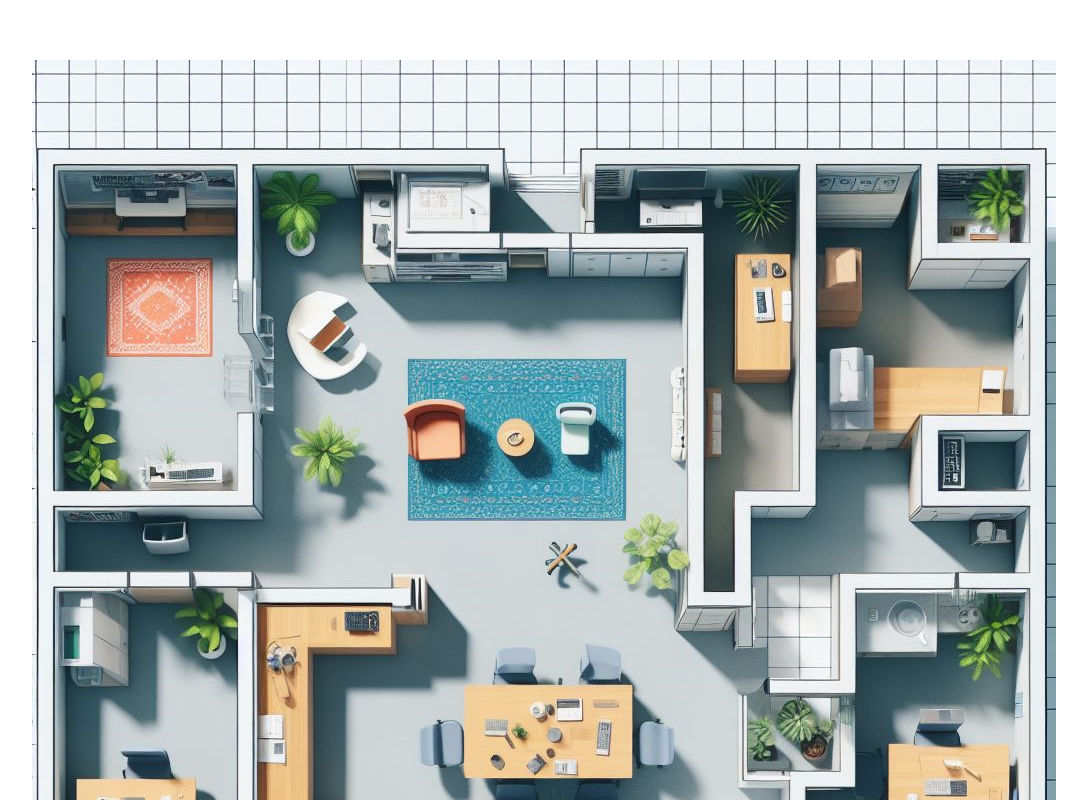
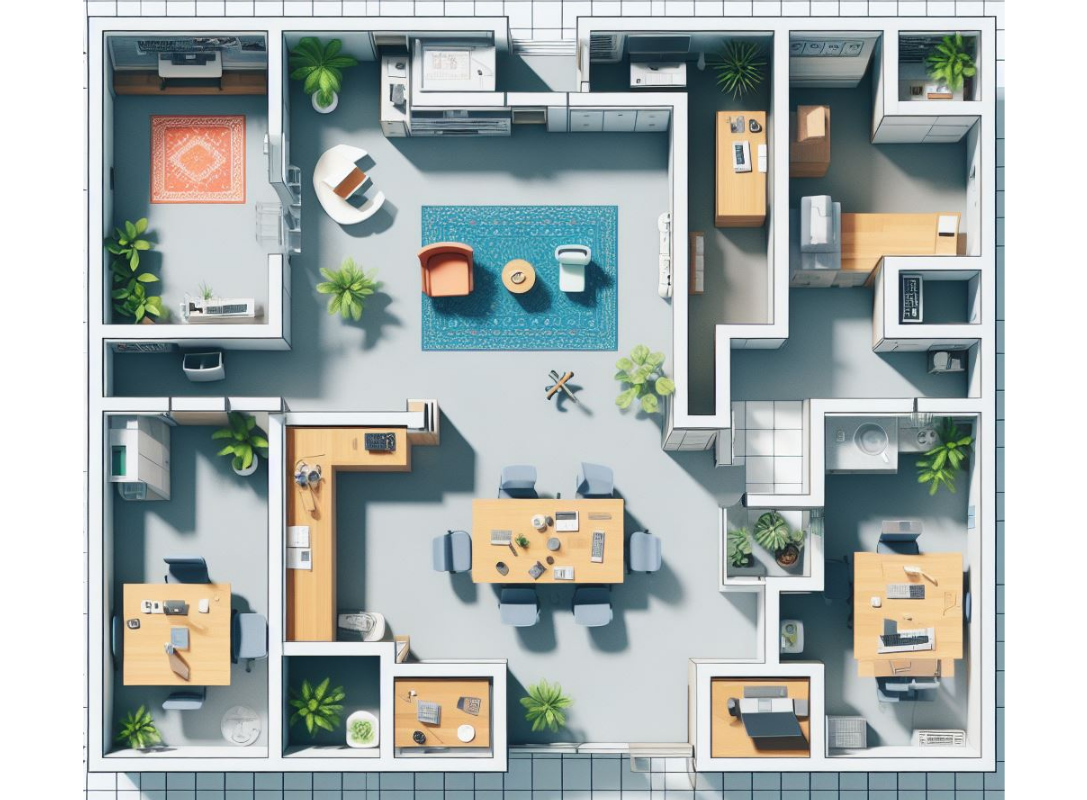
Before and after one commit to KristenBelkadiEpsi/escape-game, a Vue app: page / in a window 1280 px wide. Shown: the top 800 px of the page, without its empty margins (82-1169 px from the left). Built offline with nearby package versions, Linux system fonts and the light colour scheme.

Commit message:
feat(homePage): Setup

```diff
--- a/src/App.vue
+++ b/src/App.vue
@@ -1,6 +1,12 @@
 <template>
-    <img alt="menu de l'escape game" class="test" src="./assets/menu.jpg" />
-  <v-icon size="large" color="green-darken-2" icon="mdi-information" />
+  <div id="app">
+    <div class="center-container">
+      <div class="image-container">
+        <img alt="menu de l'escape game" src="./assets/menu.jpg" />
+      </div>
+    </div>
+    <v-icon size="large" color="green-darken-2" icon="mdi-information" />
+  </div>
 </template>
 
 <script>
@@ -12,11 +18,26 @@ export default {
 
 <style>
 #app {
-  font-family: Avenir, Helvetica, Arial, sans-serif;
-  -webkit-font-smoothing: antialiased;
-  -moz-osx-font-smoothing: grayscale;
+  display: flex;
+  justify-content: center;
+  align-items: center;
+  height: 100vh;
+  overflow: hidden;
+}
+
+.center-container {
   text-align: center;
-  color: #2c3e50;
-  margin-top: 60px;
+}
+
+.image-container {
+  max-width: 100%;
+  max-height: 100%;
+  transform: scale(0.9);
+  overflow: hidden;
+}
+
+img {
+  width: 100%;
+  height: 100%;
 }
 </style>
```
